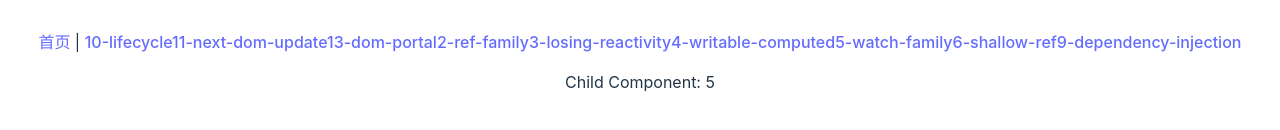
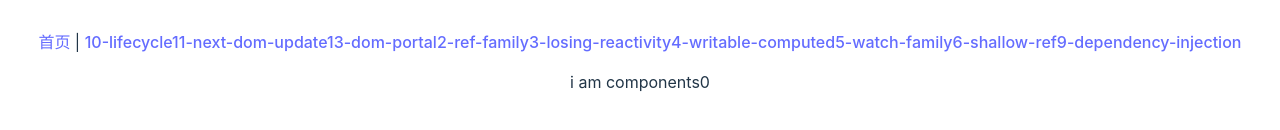
Before and after one commit to LuckBright/node-vue-vite, a Vue app in the folder upload-vue/: page / in a window 1280 px wide. Shown: the part 330-460 px from the top of the page. Built offline with nearby package versions, Linux system fonts and the light colour scheme.

Commit message:
feat: 🤖Vue3 多数据双向绑定

```diff
--- a/upload-vue/src/components/HelloWorld.vue
+++ b/upload-vue/src/components/HelloWorld.vue
@@ -3,7 +3,7 @@ import watchDemo from './watchDemo.vue'
 import brothercompVue from './brothercomp.vue'
 import { provide, ref } from 'vue'
 import lifecycle from '../views/vuejsChallenges/10-lifecycle.vue'
-
+import A1 from './a1.vue'
 
 const count = ref(0)
 provide('count', count)
@@ -11,12 +11,8 @@ provide('timer', () => {})
 </script>
 
 <template>
-  <lifecycle></lifecycle>
-  <!-- <div>
-    顶层节点： {{ count }}
-  </div>
-  <brothercompVue></brothercompVue>
-  <watchDemo></watchDemo> -->
+  <!-- <lifecycle></lifecycle> -->
+  <A1 v-model="count"></A1>
 </template>
 
 <style scoped>
--- a/upload-vue/src/components/a1.vue
+++ b/upload-vue/src/components/a1.vue
@@ -1,42 +1,32 @@
 <template>
-  <p @click="updateEmit">i am components{{keyIndex}}</p>
+  <p @click="updateEmit">i am components{{newVal}}</p>
 </template>
 
-<script lang="ts">
+<script lang="ts" setup>
 import { ref, toRefs } from 'vue'
 
-
-
-export default {
-  props: {
+const props = defineProps({
   content: String,
   modelModifiers: { // 默认
     default: () => ({ })
+  },
+  modelValue: {
+    type: Number,
+    default: ''
   },
   keyIndex: Number,
   title: String,
   titleModifiers: { // 带参数的自定义修饰符
     default: () => ({ })
   }
-  },
-  emits: ['update:title', 'update:content', 'changeClick'],
-  setup(props: any, { emit }: { emit: Function }) {
-    const { title, content, titleModifiers } = toRefs(props)
+})
 
-    // 双向绑定会触发 ref 数组的再次调用
+const emits = defineEmits(['update:title', 'update:content', 'update:modelValue', 'changeClick'])
+
+
+const { modelValue } = toRefs(props)
+const newVal = ref(modelValue.value)
 const updateEmit = () => {
-      let newTitle = ref(title.value)
-      newTitle.value = newTitle.value.charAt(0).toUpperCase() + newTitle.value.slice(1)
-      emit('update:title', newTitle.value)
-      // if (titleModifiers.value.capitalize) {
-      //   newTitle.value = newTitle.value.charAt(0).toUpperCase() + newTitle.value.slice(1)
-      //   emit('update:title', newTitle.value)
-      // }
-      emit('changeClick')
-    }
-    return {
-      updateEmit
-    }
-  }
+  emits('update:modelValue', newVal.value++)
 }
 </script>
```
Lines whose indentation alone changed are shown as unchanged.
